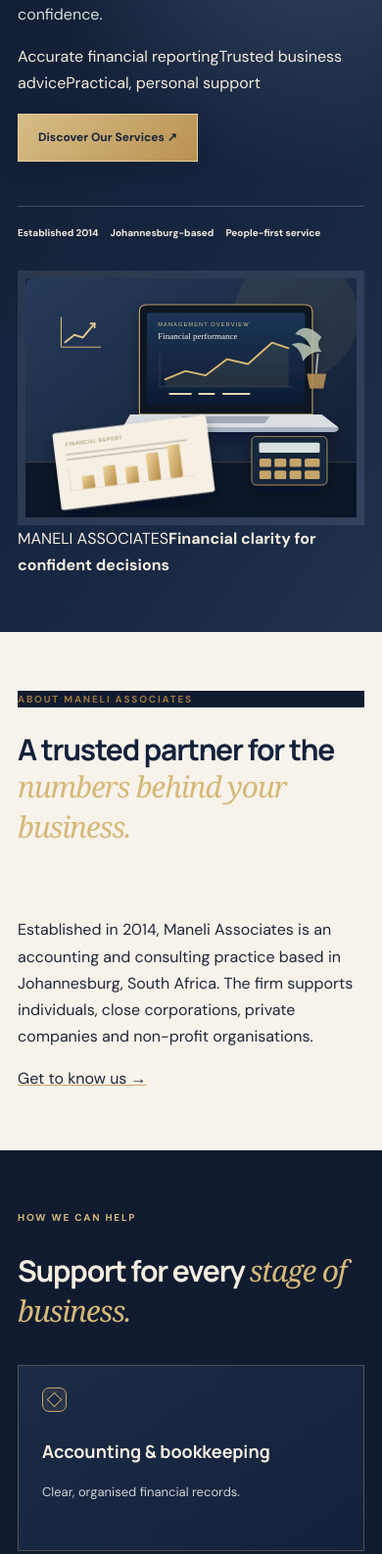
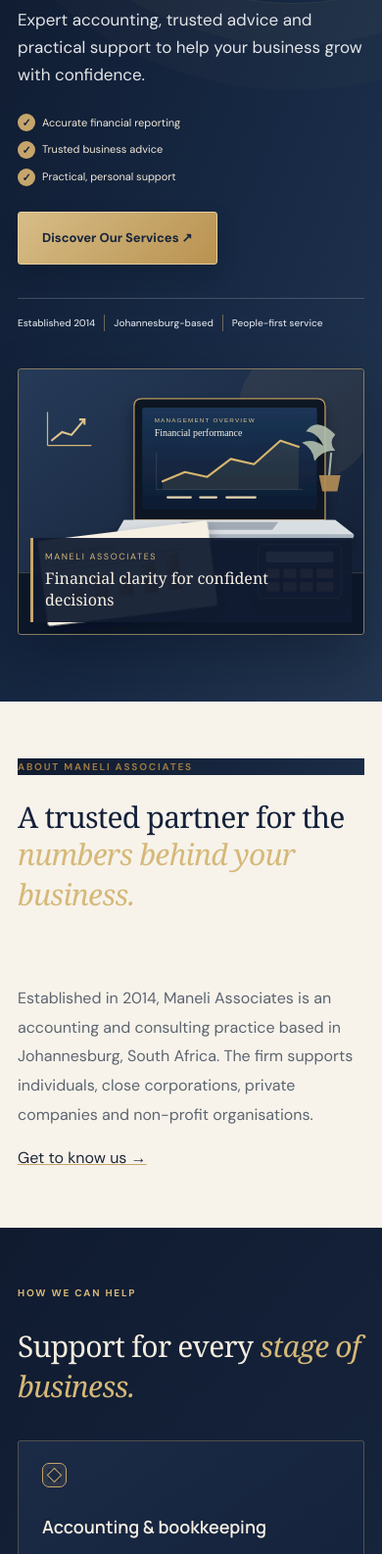
Before and after one commit to dionpather-afk/maneli-associates-website, a plain HTML site: page site/index.html in a window 390 px wide. Shown: the part 341-1927 px from the top of the page at 98% size. Drawn offline with Linux system fonts and the light colour scheme.

Commit message:
Polish responsive navy and gold visual system across website

```diff
--- a/site/assets/style.css
+++ b/site/assets/style.css
@@ -48,3 +48,42 @@ footer{background:#0d1729;color:#f1eadc;border-top:1px solid #b99a61}
 footer a:hover{color:#d6b878}
 .under{text-decoration-color:var(--gold)}
 @media(max-width:650px){.brand-name{font-size:15px}.brand-name small{max-width:190px;font-size:7px}.visual-finance{min-height:290px}.report-sheet{min-height:190px;padding:18px}.visual-seal{width:68px;height:68px;font-size:21px}}
+
+/* Premium editorial layout refresh */
+:root{--navy:#14213a;--gold:#c6a56b;--ivory:#f7f3eb}
+.hero{padding:68px 0 76px;background:linear-gradient(112deg,#0e192d 0%,#172944 58%,#243752 100%);position:relative;overflow:hidden}
+.hero:after{content:"";position:absolute;width:560px;height:560px;border:1px solid #d3b57522;border-radius:50%;right:-190px;top:-290px;box-shadow:0 0 0 42px #d3b57508,0 0 0 88px #d3b57506;pointer-events:none}
+.herogrid{grid-template-columns:.9fr 1.1fr;gap:52px;position:relative;z-index:1}
+.hero h1{font:500 clamp(46px,5.2vw,72px)/1.04 Georgia,serif;letter-spacing:-.045em;margin:19px 0 22px;max-width:620px}
+.hero h1 em{font-style:normal;color:#d7b979}
+.hero .lead{font-size:17px;line-height:1.65;max-width:470px;color:#e2e5e8}
+.hero-points{display:flex;flex-wrap:wrap;gap:10px 18px;margin:26px 0 8px;color:#f0e8d8;font-size:11px}
+.hero-points span{display:flex;align-items:center;gap:7px}
+.hero-points span:before{content:"✓";display:inline-grid;place-items:center;width:18px;height:18px;border-radius:50%;background:var(--gold);color:#14213a;font-weight:800}
+.hero .goldbtn{margin-top:18px;padding:15px 24px;font-size:13px;border-radius:3px}
+.proof{gap:17px;margin-top:34px;padding-top:16px;color:#d5dbe2;font-size:10px;flex-wrap:wrap}
+.proof b{font-weight:500}
+.proof b+b{border-left:1px solid #d3b57577;padding-left:17px}
+.visual-photo{min-height:420px;border:1px solid #d4b47799;border-radius:4px;overflow:hidden;box-shadow:0 26px 60px #030a1655;background:#172944;position:relative}
+.visual-photo img{display:block;width:100%;height:100%;min-height:420px;object-fit:cover;border:0}
+.image-caption{position:absolute;left:20px;right:20px;bottom:18px;padding:15px 18px;background:#101b30eF;border-left:3px solid var(--gold);color:#f8f1e4;display:flex;flex-direction:column;gap:3px}
+.image-caption span{font-size:9px;letter-spacing:.18em;color:#d7b979}
+.image-caption b{font:500 18px Georgia,serif}
+.pad{padding:88px 0}
+.pad h2{font:500 clamp(30px,3.4vw,44px)/1.18 Georgia,serif;letter-spacing:-.025em}
+.twocol>div>p{color:#5d6570;line-height:1.85}
+.dark{background:linear-gradient(130deg,#101b30,#1b2c47)}
+.cards>a,.cards article{border-radius:3px;transition:transform .2s ease,border-color .2s ease}
+.cards>a:hover{transform:translateY(-4px);border-color:#d5b879}
+.cards h3{font:600 18px/1.3 Manrope,sans-serif}
+.service-list article{padding:30px 0 34px;border-bottom:1px solid #e6dfd2}
+.service-list h2{font:500 25px Georgia,serif;color:var(--navy);letter-spacing:0}
+.service-list p{max-width:850px;color:#606a75;line-height:1.85}
+.pagehero{padding:78px 0;background:linear-gradient(115deg,#101b30,#20324d);border-bottom:1px solid #c6a56b}
+.pagehero h1{font:500 clamp(42px,5vw,64px)/1.08 Georgia,serif;letter-spacing:-.035em}
+.pagehero p{font-size:16px;line-height:1.7}
+.formcard{border-radius:3px}
+.formcard input,.formcard select,.formcard textarea{border-radius:2px;background:#fffdf9}
+footer{padding-top:48px}
+@media(max-width:850px){.herogrid{grid-template-columns:1fr;gap:38px}.visual-photo,.visual-photo img{min-height:340px}.hero{padding:58px 0 68px}}
+@media(max-width:650px){.hero h1{font-size:46px}.hero-points{display:grid;gap:9px}.proof{gap:9px}.proof b+b{padding-left:9px}.visual-photo,.visual-photo img{min-height:270px}.image-caption{left:12px;right:12px;bottom:12px;padding:12px}.image-caption b{font-size:16px}.pagehero{padding:58px 0}.pad{padding:58px 0}}
```
